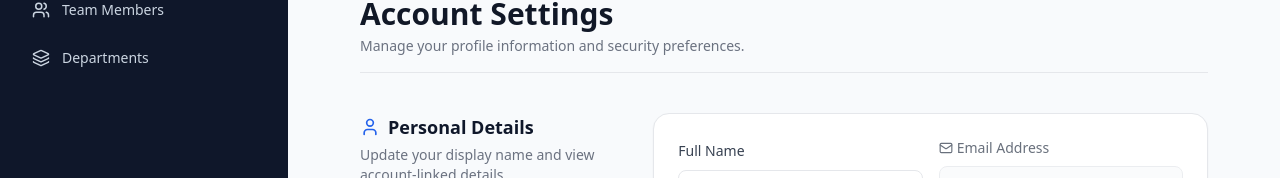
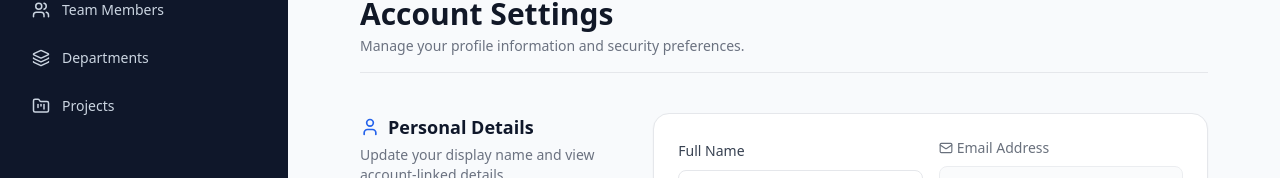
Before and after one commit to Amolika28-Kale/ITA_ERP, a React (Vite) app in the folder ita-erp-frontend/: page /settings in a window 1280 px wide. Shown: the part 164-342 px from the top of the page. Built offline with nearby package versions, Linux system fonts and the light colour scheme; no server answers; sample sign-in values are in the browser's storage.

Commit message:
sidebar changes

```diff
--- a/ita-erp-frontend/src/components/Sidebar.jsx
+++ b/ita-erp-frontend/src/components/Sidebar.jsx
@@ -81,6 +81,8 @@ export default function Sidebar() {
             <>
               <SidebarItem to="/users" icon={Users} label="Team Members" />
               <SidebarItem to="/teams" icon={Layers} label="Departments" />
+              <SidebarItem to="/projects" icon={FolderKanban} label="Projects" />
+
             </>
           )}
 
```
